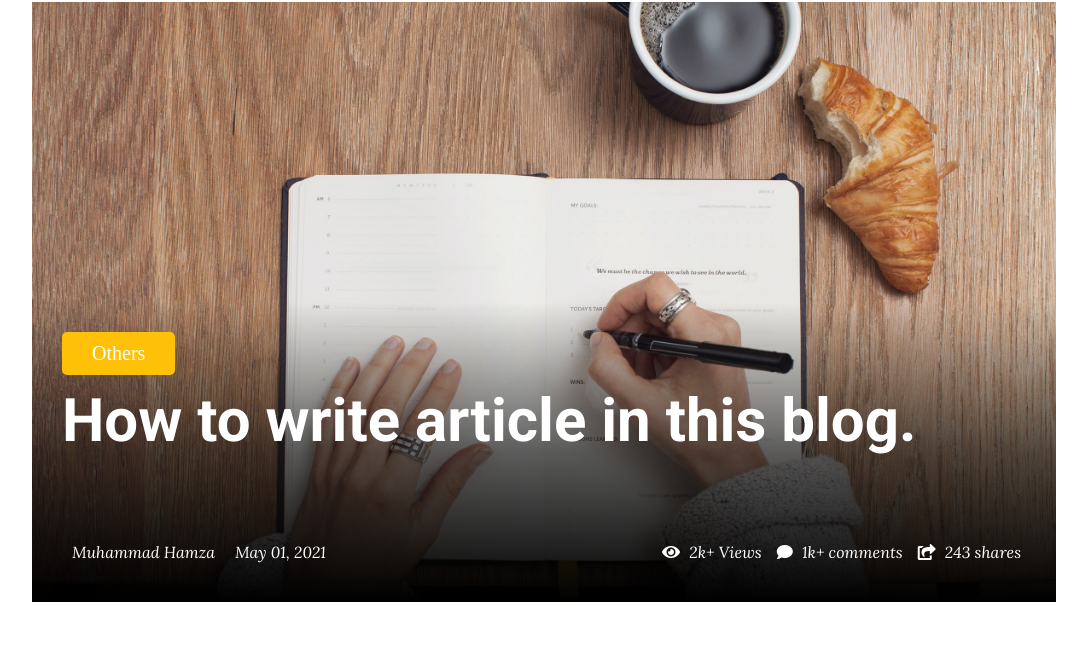
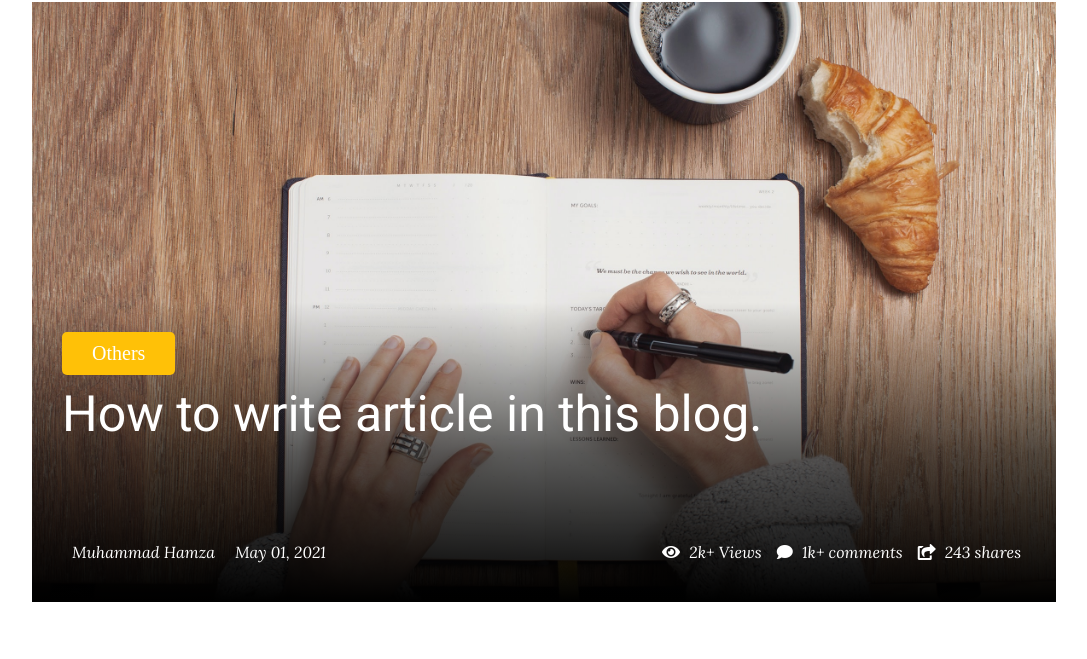
Before and after one commit to CodeWhizHamza/BoostYourTechBlog, a plain HTML site: page post.html in a window 1280 px wide. Shown: the part 78-737 px from the top of the page, without its empty margins (96-1183 px from the left). Drawn offline with Linux system fonts and the light colour scheme.

Commit message:
Fix the title size

```diff
--- a/Resources/css/_post.scss
+++ b/Resources/css/_post.scss
@@ -53,7 +53,8 @@
   &__title {
     grid-area: title;
     font-family: $sans-serif;
-    font-size: $title;
+    font-size: 5rem;
+    font-weight: normal;
   }
   &__details {
     grid-area: author;
@@ -90,7 +91,7 @@
   }
 
   @media screen and (max-width: $tablet) {
-    $title: 4.4rem;
+    $title: 4rem;
     $text-small: 1.4rem;
     $text-normal: 1.8rem;
 
```
Also changed, not shown: Resources/css/main.css, 1 other file.
